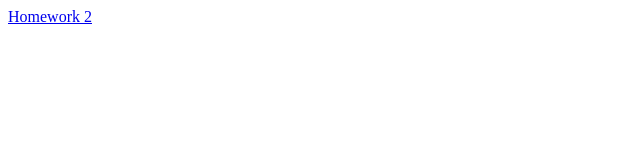
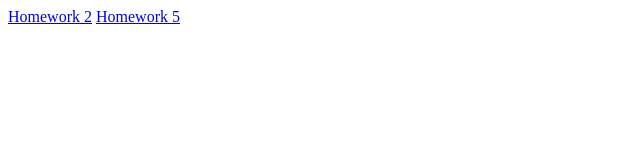
Before and after one commit to WillSan98/WillSan98.github.io, a plain HTML site: page csc372-hw/index.html in a window 1280 px wide. Shown: the whole page, without its empty margins (0-640 px from the left). Drawn offline with Linux system fonts and the light colour scheme.

Commit message:
add hw5 link

```diff
--- a/csc372-hw/index.html
+++ b/csc372-hw/index.html
@@ -11,4 +11,5 @@
     <title>Home Directory</title>
   </head>
   <a href="hw2/" target="_self">Homework 2</a>
+  <a href="hw5/" target="_self">Homework 5</a>
   </html>
```
